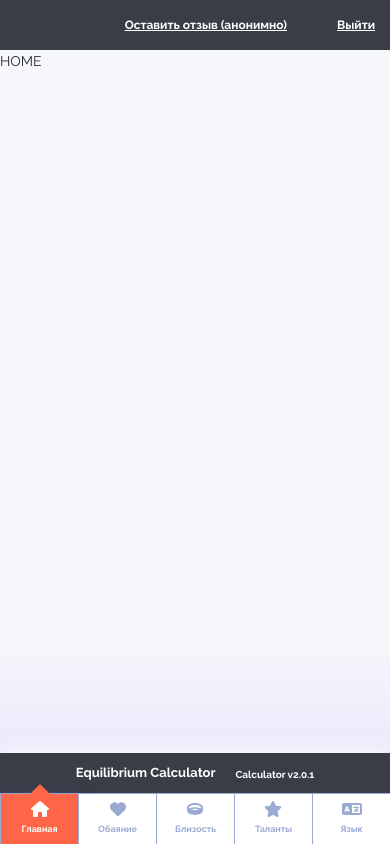
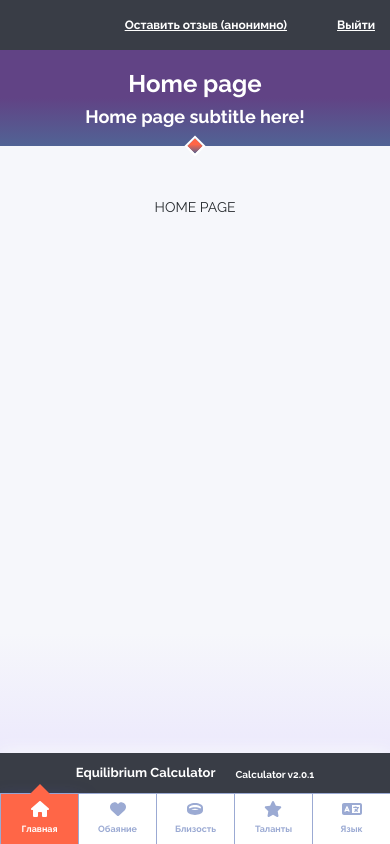
Before and after one commit to NikGlunfront/calculator, a React (Create React App) app: page / in a window 390 px wide. Built offline with nearby package versions, Linux system fonts and the light colour scheme.

Commit message:
udp_Section

```diff
--- a/src/components/Section/Section.module.css
+++ b/src/components/Section/Section.module.css
@@ -0,0 +1,92 @@
+.PageSection {
+    margin: 20px 0;
+    padding: 30px 0;
+    width: 100%;
+}
+
+.Title {
+    font-size: 36px;
+    font-weight: 700;
+    text-align: center;
+}
+
+.SubTitle {
+    font-size: 26px;
+    font-weight: 700;
+    text-align: center;
+}
+
+.Info {
+    padding: 10px 0;
+    font-size: 16px;
+    line-height: 1.3;
+    font-style: italic;
+    text-align: center;
+}
+
+.Body {
+    display: flex;
+    flex-direction: column;
+    width: 100%;
+    align-items: center;
+}
+
+.FirstPageSection {
+    padding: 30px 0;
+    margin-top: 0;
+    text-align: center;
+    background: linear-gradient(var(--primary-purple-color) 50%, var(--primary-light-blue-color));
+    position: relative;
+    color: var(--primary-white-color);
+}
+
+.FirstPageSection::after {
+    content: "";
+    position: absolute;
+    top: 100%;
+    left: 50%;
+    width: 25px;
+    height: 25px;
+    transform: translate(-50%, -50%) rotate(45deg);
+    /* background-color: var(--primary-orange-color); */
+    border: 2px solid var(--primary-white-color);
+    background: linear-gradient(135deg, var(--primary-orange-color) 40%, var(--primary-light-blue-color));
+}
+
+@media screen and (max-width: 992px) {
+    .Title {
+        font-size: 30px;
+    }
+
+    .SubTitle {
+        font-size: 20px;
+    }
+
+    .FirstPageSection {
+        padding: 20px 0;
+    }
+
+    .FirstPageSection::after {
+        width: 20px;
+        height: 20px;
+    }
+}
+
+@media screen and (max-width: 576px) {
+    .Title {
+        font-size: 24px;
+    }
+
+    .SubTitle {
+        font-size: 18px;
+    }
+
+    .FirstPageSection {
+        padding: 15px 0;
+    }
+
+    .FirstPageSection::after {
+        width: 15px;
+        height: 15px;
+    }
+}
--- a/src/components/Section/Section.tsx
+++ b/src/components/Section/Section.tsx
@@ -3,9 +3,9 @@ import Container from '../Container/Container';
 import classes from './Section.module.css';
 
 interface SectionProps {
-    isFirst: boolean
+    isFirst?: boolean
     children: React.ReactChild | React.ReactNode
-    yakor: string
+    yakor?: string
 }
 
 const Section: FC<SectionProps> = ({isFirst, children, yakor}) => {
--- /dev/null
+++ b/src/components/Section/SectionTitle.tsx
@@ -0,0 +1,14 @@
+import React, { FC } from 'react';
+import classes from './Section.module.css';
+
+interface SectionTitleProps {
+    children: React.ReactChild | React.ReactNode
+}
+
+const SectionTitle: FC<SectionTitleProps> = ({children}) => {
+    return (
+        <div className={classes.Title}>{children}</div>
+    );
+};
+
+export default SectionTitle;
--- a/src/css/utils/vars.css
+++ b/src/css/utils/vars.css
@@ -3,6 +3,8 @@
     --primary-grey-color: #F6F7FB;
     --primary-orange-color: #FF6647;
     --primary-light-purple-color: #9BAAD3;
+    --primary-light-blue-color: #516395;
+    --primary-purple-color: #614385;
     --primary-purple-boxshadow: 0px 10px 20px rgba(88, 92, 229, 0.65);
     --sidebar-content-wrapper-boxshadow: 5px 0px 30px 0 rgba(34, 60, 80, 0.6) inset;
     --primary-dark-grey-color: #393D46;
--- a/src/pages/Home.tsx
+++ b/src/pages/Home.tsx
@@ -1,9 +1,21 @@
 import React, { FC } from 'react';
+import Section from '../components/Section/Section';
+import SectionBody from '../components/Section/SectionBody';
+import SectionSubtitle from '../components/Section/SectionSubtitle';
+import SectionTitle from '../components/Section/SectionTitle';
 
 const Home: FC = () => {
     return (
         <main className="main">
-            HOME
+            <Section isFirst={true}>
+                <SectionTitle>Home page</SectionTitle>
+                <SectionSubtitle>Home page subtitle here!</SectionSubtitle>
+            </Section>
+            <Section>
+                <SectionBody>
+                    HOME PAGE
+                </SectionBody>
+            </Section>
         </main>
     );
 };
```
